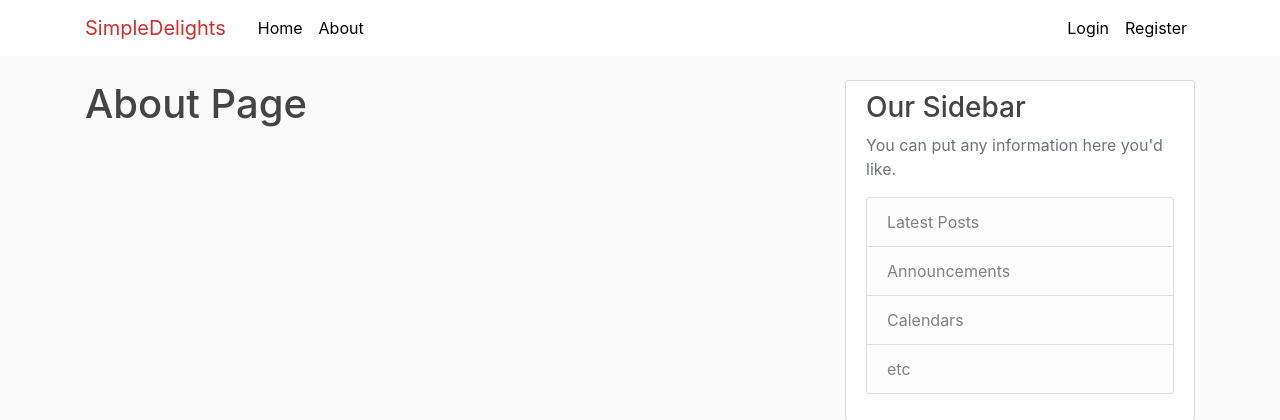
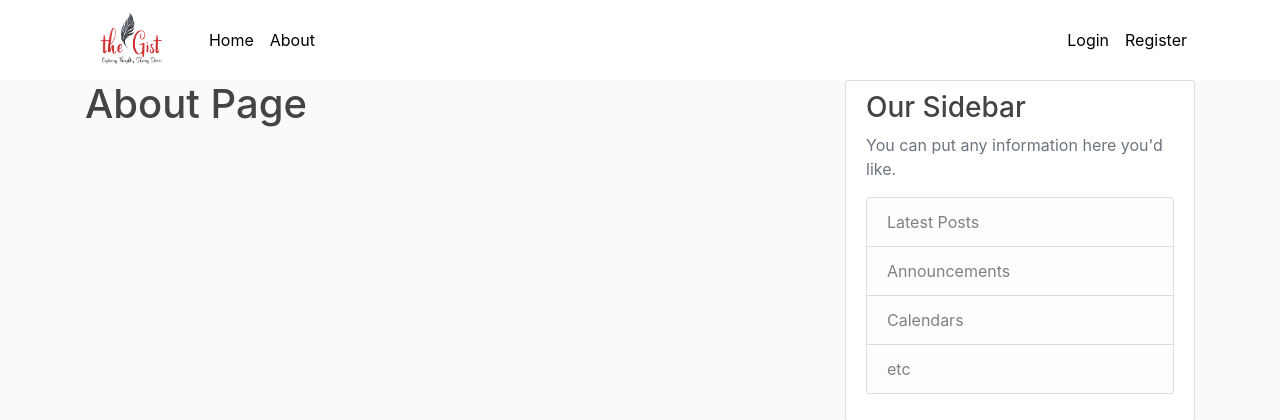
Before and after one commit to thewisepeter/simple_delights, a Flask app: page /about in a window 1280 px wide. Shown: the top 420 px of the page. Run offline with Flask 3, Linux system fonts and the light colour scheme; some libraries are stand-ins or nearby versions.

Commit message:
added logo element

```diff
--- a/flaskblog/templates/layout.html
+++ b/flaskblog/templates/layout.html
@@ -20,7 +20,10 @@
     <header class="site-header">
       <nav class="navbar navbar-expand-md navbar-dark bg-custom fixed-top">
         <div class="container">
-            <a class="navbar-brand mr-4" href="/">SimpleDelights</a>
+          <a class="navbar-brand mr-4" href="/">
+            <img src="{{ url_for('static', filename='gist.png') }}" alt="Icon" width="91.95" height="54.05">
+          </a>
+
             <button class="navbar-toggler" type="button" data-toggle="collapse" data-target="#navbarToggle" aria-controls="navbarToggle" aria-expanded="false" aria-label="Toggle navigation">
               <span class="navbar-toggler-icon"></span>
             </button>
```
Also changed, not shown: flaskblog/static/gist.png (added).
